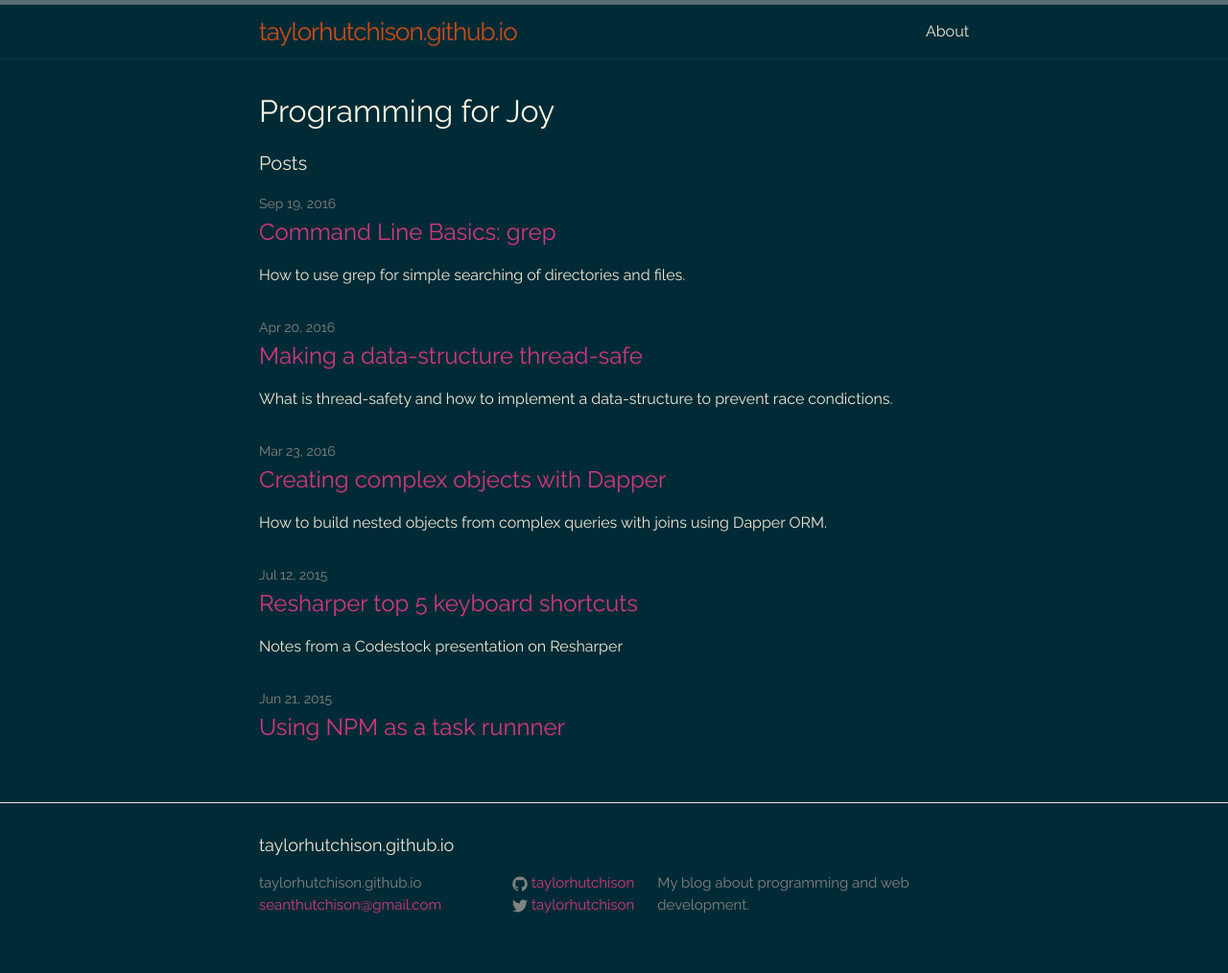
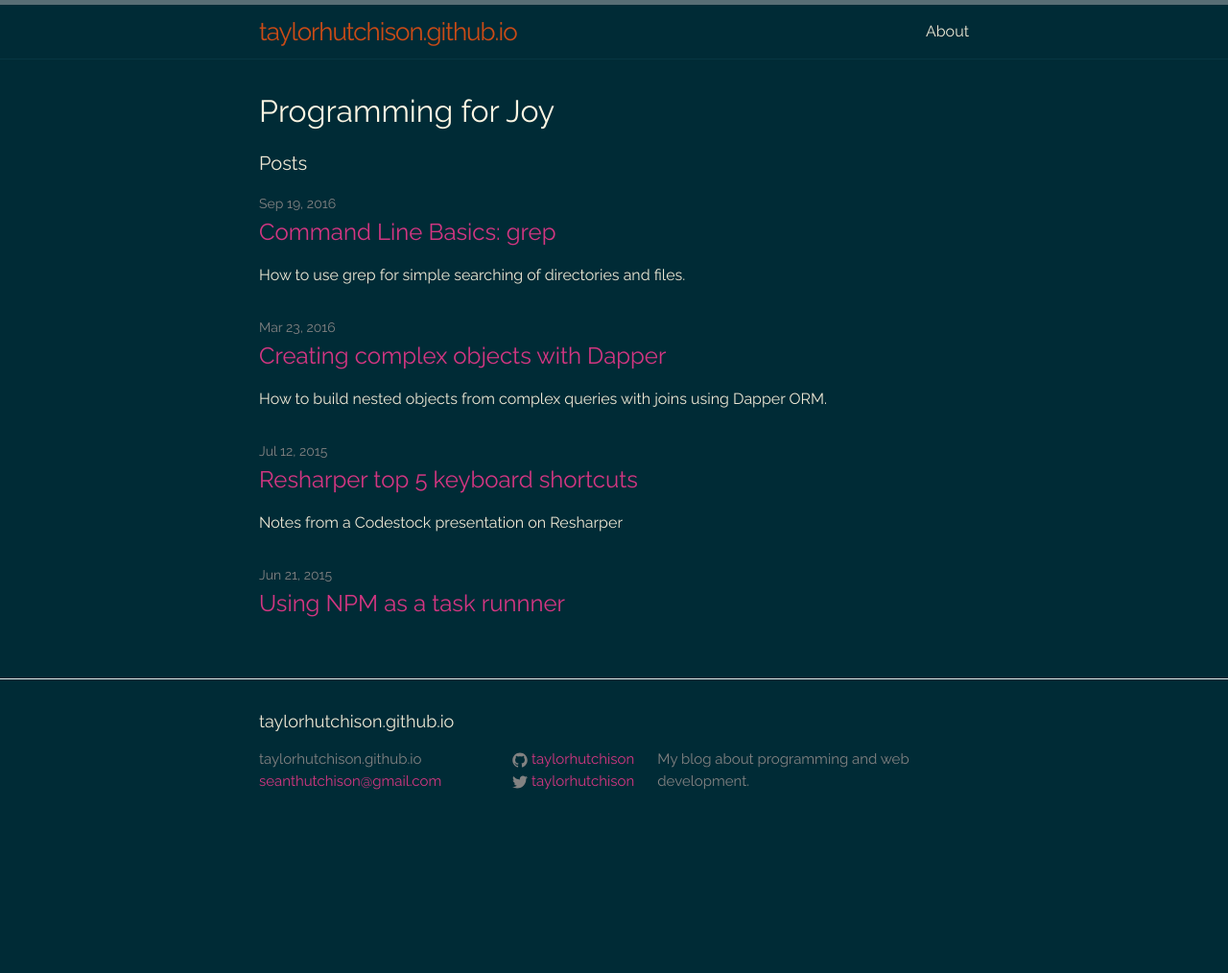
Before and after one commit to taylorhutchison/taylorhutchison.github.io, a Jekyll site: the page built from index.html, in a window 1280 px wide. Shown: the whole page at 96% size. Built offline with Jekyll 4.4.1, drawn with Linux system fonts in a browser that asks for light colours; after the commit the page ends 900 px from its top, so only the background shows below that.

Commit message:
Unpublishing thread-safety post

```diff
--- a/_posts/2017-01-30-making-a-structure-thread-safe.markdown
+++ b/_posts/2017-01-30-making-a-structure-thread-safe.markdown
@@ -2,8 +2,8 @@
 layout: post
 title:  "Making a data-structure thread-safe"
 description: "What is thread-safety and how to implement a data-structure to prevent race condictions."
-date:   2016-04-20 17:00:00 -0600
-published: true
+date:   2017-01-30 17:00:00 -0600
+published: false
 ---
 
 # What is thread-saftey
```
